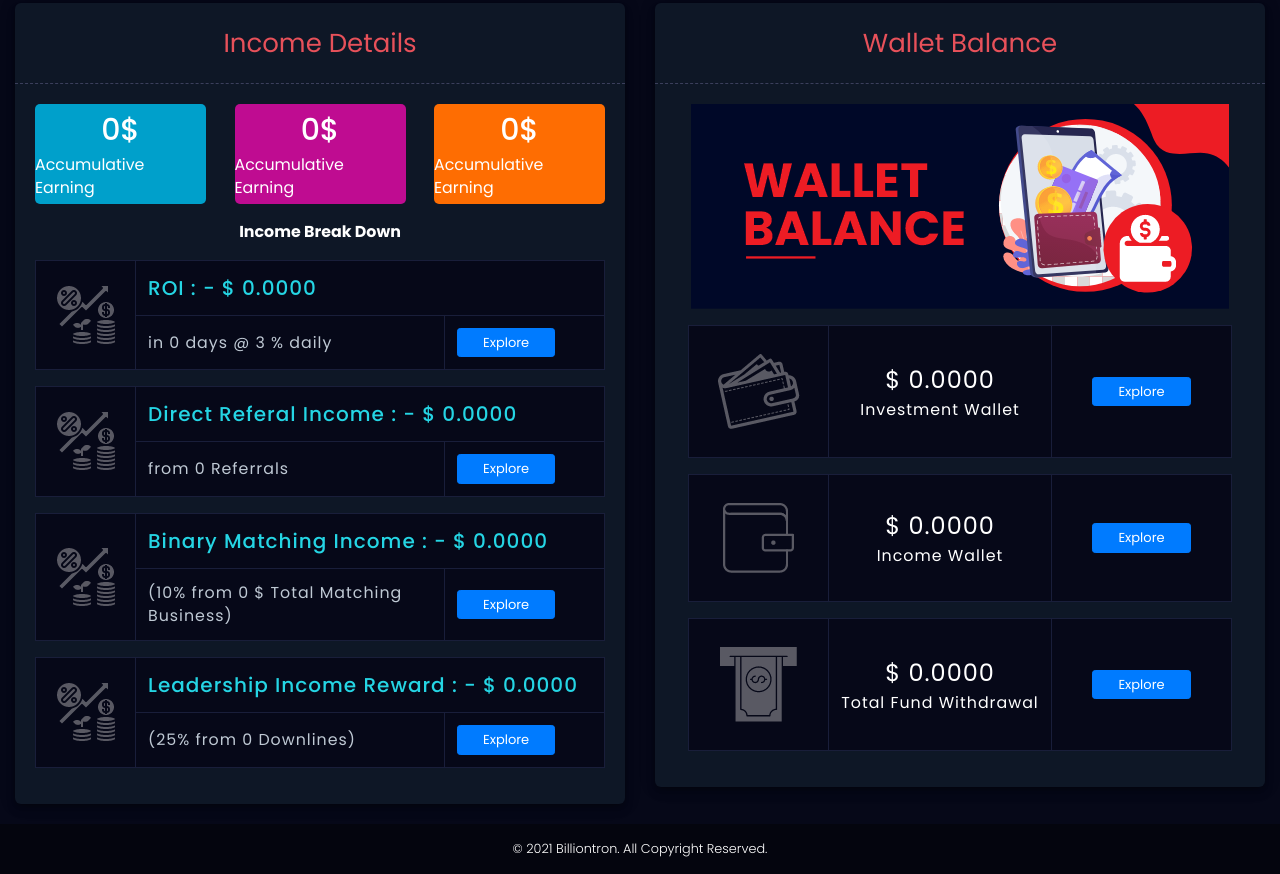
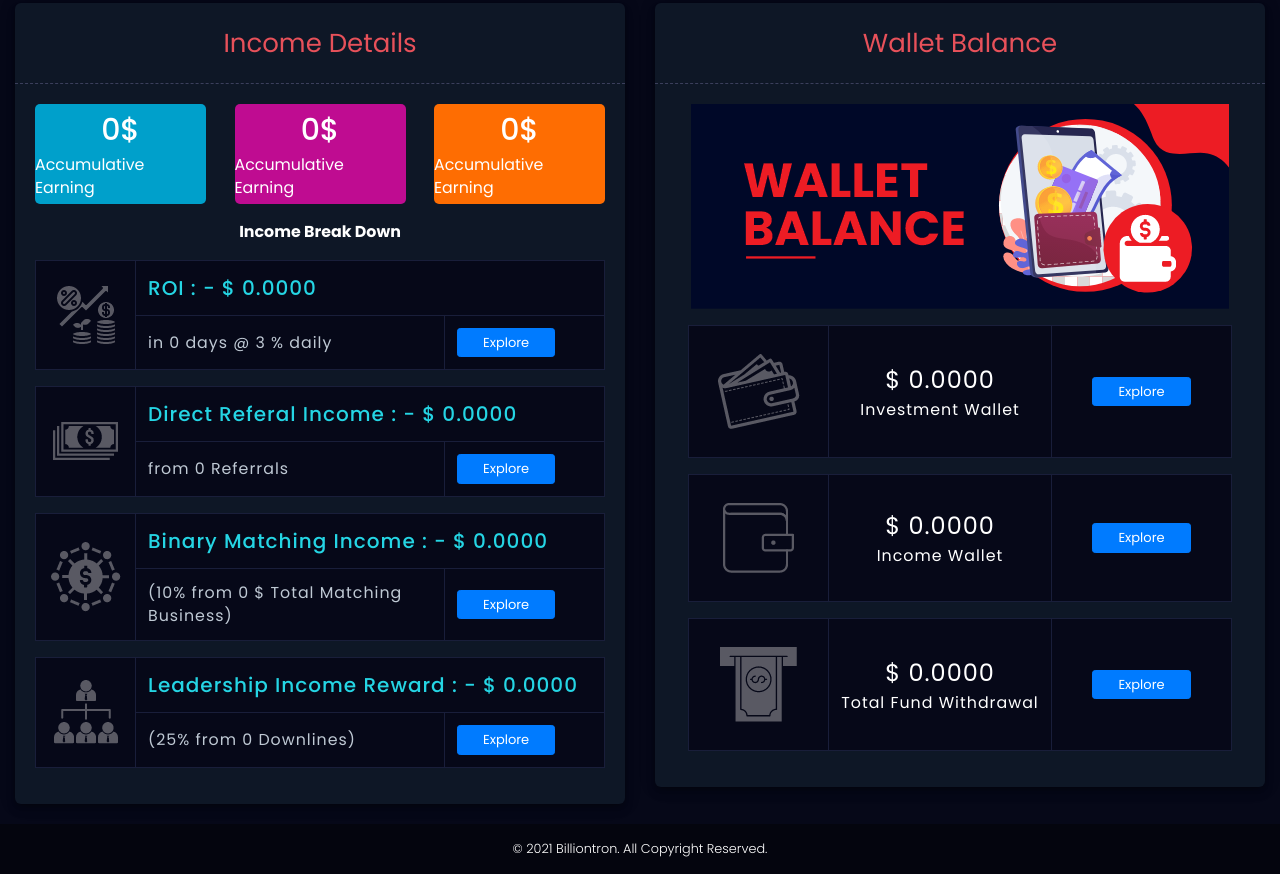
Before and after one commit to sajal1068/billiontron-dashboard, a plain HTML site: page index.html in a window 1280 px wide. Shown: the part 961-1835 px from the top of the page. Drawn offline with nearby package versions, Linux system fonts and the light colour scheme.

Commit message:
image section

```diff
--- a/index.html
+++ b/index.html
@@ -371,7 +371,7 @@
               <div class="table-responsive">
                 <table class="table table-bordered">
                   <tr>
-                    <td rowspan="2" width="100"><img src="assets/images/roi.png" class="img-fluid mx-auto d-block"></td>
+                    <td rowspan="2" width="100"><img src="assets/images/doller-icon.png" class="img-fluid mx-auto d-block"></td>
                     <td colspan="3" ><span class="table-text text-green font-500">Direct Referal Income : - $ 0.0000</span></td>
                   </tr>
                   <tr>
@@ -385,7 +385,7 @@
               <div class="table-responsive">
                 <table class="table table-bordered">
                   <tr>
-                    <td rowspan="2" width="100"><img src="assets/images/roi.png" class="img-fluid mx-auto d-block"></td>
+                    <td rowspan="2" width="100"><img src="assets/images/financial-icon.png" class="img-fluid mx-auto d-block"></td>
                     <td colspan="3"><span class="table-text text-green font-500">Binary Matching Income : - $ 0.0000</span></td>
                   </tr>
                   <tr>
@@ -398,7 +398,7 @@
               <div class="table-responsive">
                 <table class="table table-bordered">
                   <tr>
-                    <td rowspan="2" width="100"><img src="assets/images/roi.png" class="img-fluid mx-auto d-block"></td>
+                    <td rowspan="2" width="100"><img src="assets/images/leadership_income.png" class="img-fluid mx-auto d-block"></td>
                     <td colspan="3" ><span class="table-text text-green font-500">Leadership Income Reward : - $ 0.0000</span></td>
                   </tr>
                   <tr>
```
